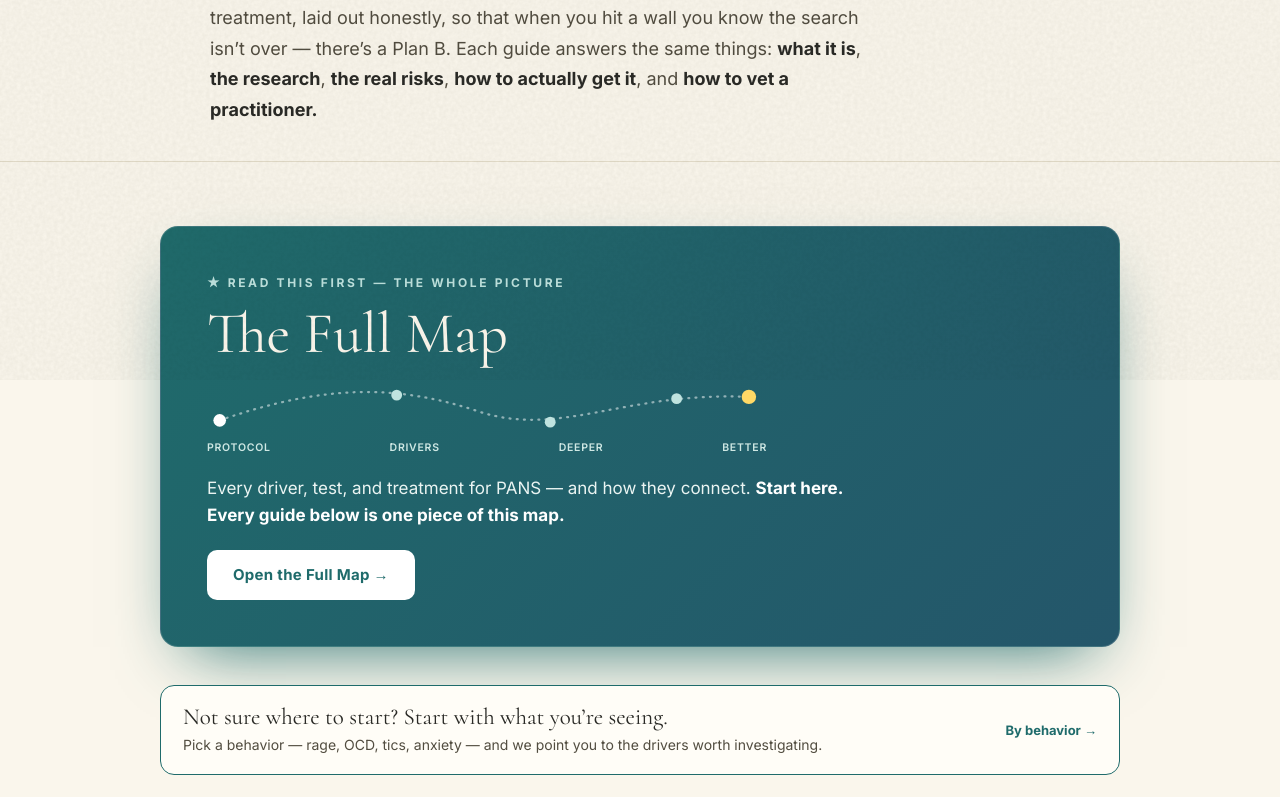
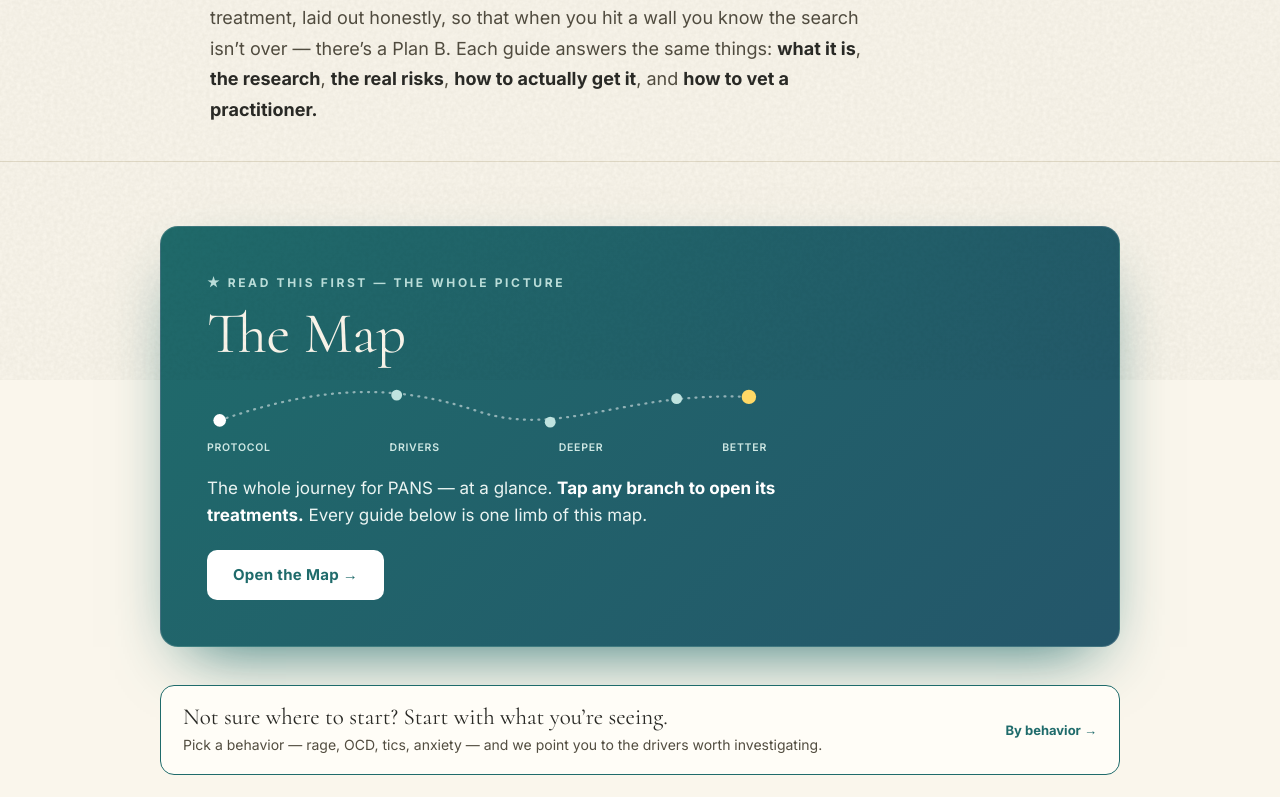
Before and after one commit to myleshorton/planb-pans, a Next.js app: page /learn in a window 1280 px wide. Shown: the part 420-1217 px from the top of the page. Built offline with nearby package versions, Linux system fonts and the light colour scheme.

Commit message:
Field Guide hub: 'Full Map' hero now opens the visual tree (/tree.html) — 'The Map', tap any branch; the dense written version remains as the 'full written map' deep link from the tree

```diff
--- a/app/learn/page.tsx
+++ b/app/learn/page.tsx
@@ -104,9 +104,9 @@ export default function LearnPage() {
       <section style={{ padding: 'clamp(36px, 6vw, 64px) 24px' }}>
         <div className="pb-container" style={{ maxWidth: 960, margin: '0 auto' }}>
           {/* THE FULL MAP — the can't-miss hero with a mini-map visual */}
-          <a href="/deconstructing-pans.html" style={{ display: 'block', textDecoration: 'none', background: 'linear-gradient(135deg, #1F6B6B, #24566a)', color: '#fdf8ee', borderRadius: 18, padding: 'clamp(28px,5vw,46px)', marginBottom: 38, boxShadow: '0 28px 64px -28px rgba(31,107,107,0.95)', border: '1px solid rgba(255,255,255,0.14)' }}>
+          <a href="/tree.html" style={{ display: 'block', textDecoration: 'none', background: 'linear-gradient(135deg, #1F6B6B, #24566a)', color: '#fdf8ee', borderRadius: 18, padding: 'clamp(28px,5vw,46px)', marginBottom: 38, boxShadow: '0 28px 64px -28px rgba(31,107,107,0.95)', border: '1px solid rgba(255,255,255,0.14)' }}>
             <p style={{ fontSize: 12, letterSpacing: '0.22em', textTransform: 'uppercase', fontWeight: 800, color: '#bfe3df', margin: '0 0 12px' }}>★ Read this first — the whole picture</p>
-            <p style={{ fontFamily: 'var(--font-cormorant)', fontWeight: 400, fontSize: 'clamp(36px, 6.5vw, 58px)', lineHeight: 1.0, margin: '0 0 6px' }}>The Full Map</p>
+            <p style={{ fontFamily: 'var(--font-cormorant)', fontWeight: 400, fontSize: 'clamp(36px, 6.5vw, 58px)', lineHeight: 1.0, margin: '0 0 6px' }}>The Map</p>
             <svg viewBox="0 0 620 64" style={{ width: '100%', maxWidth: 560, height: 'auto', display: 'block', margin: '14px 0 6px' }} aria-hidden="true">
               <path d="M14,48 C130,8 210,8 300,38 C392,68 460,16 600,22" fill="none" stroke="rgba(255,255,255,0.5)" strokeWidth="2.5" strokeDasharray="1 7" strokeLinecap="round" />
               <circle cx="14" cy="48" r="7" fill="#ffffff" />
@@ -118,8 +118,8 @@ export default function LearnPage() {
             <div style={{ display: 'flex', justifyContent: 'space-between', maxWidth: 560, fontSize: 10.5, letterSpacing: '0.07em', textTransform: 'uppercase', color: '#cfe8e4', fontWeight: 600, margin: '0 0 18px' }}>
               <span>Protocol</span><span>Drivers</span><span>Deeper</span><span>Better</span>
             </div>
-            <p style={{ fontSize: 17, lineHeight: 1.6, color: '#eaf4f2', margin: '0 0 20px', maxWidth: 640 }}>Every driver, test, and treatment for PANS — and how they connect. <strong style={{ color: '#fff' }}>Start here. Every guide below is one piece of this map.</strong></p>
-            <span style={{ display: 'inline-block', fontSize: 15, fontWeight: 800, color: '#1F6B6B', background: '#fff', padding: '13px 26px', borderRadius: 10, letterSpacing: '0.02em' }}>Open the Full Map &rarr;</span>
+            <p style={{ fontSize: 17, lineHeight: 1.6, color: '#eaf4f2', margin: '0 0 20px', maxWidth: 640 }}>The whole journey for PANS — at a glance. <strong style={{ color: '#fff' }}>Tap any branch to open its treatments.</strong> Every guide below is one limb of this map.</p>
+            <span style={{ display: 'inline-block', fontSize: 15, fontWeight: 800, color: '#1F6B6B', background: '#fff', padding: '13px 26px', borderRadius: 10, letterSpacing: '0.02em' }}>Open the Map &rarr;</span>
           </a>
 
           <a href="/by-behavior.html" style={{ display: 'flex', justifyContent: 'space-between', alignItems: 'center', gap: 16, textDecoration: 'none', background: card, border: `1.5px solid ${teal}`, borderRadius: 14, padding: '18px 22px', marginBottom: 34 }}>
```
